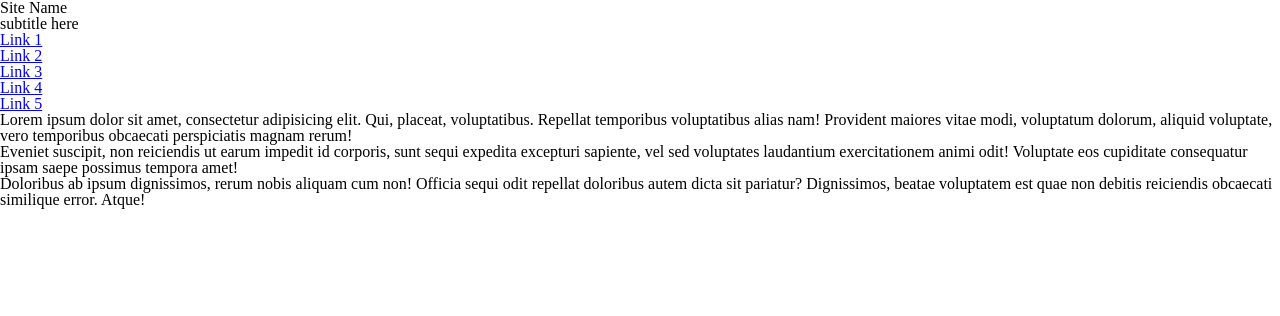
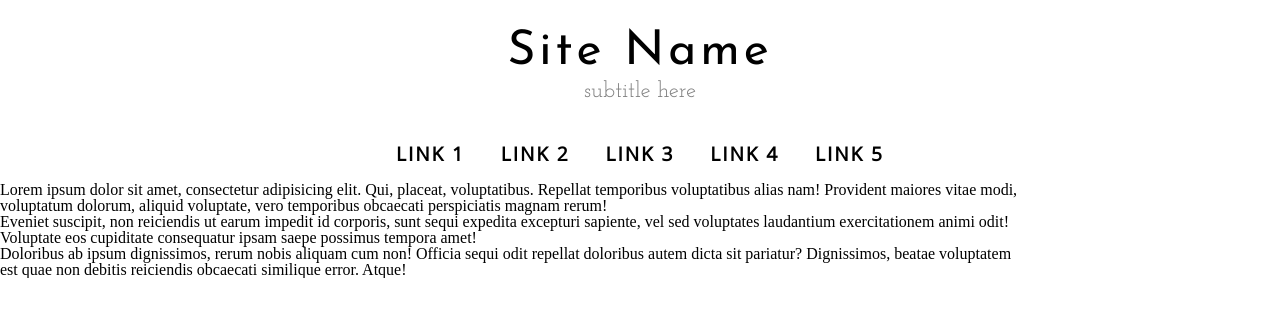
Before and after one commit to calebhsu/custoplate, a plain HTML site: page index.html in a window 1280 px wide. Drawn offline with nearby package versions, Linux system fonts and the light colour scheme; a script that the page names is missing; a web font is replaced by a local one.

Commit message:
Added nav styling

```diff
--- a/index.html
+++ b/index.html
@@ -31,7 +31,7 @@
     </ul>
   </nav>
 
-  <main>
+  <main class="container">
     <section>
       <p>Lorem ipsum dolor sit amet, consectetur adipisicing elit. Qui, placeat, voluptatibus. Repellat temporibus voluptatibus alias nam! Provident maiores vitae modi, voluptatum dolorum, aliquid voluptate, vero temporibus obcaecati perspiciatis magnam rerum!</p>
     </section>
--- a/scss/_base.scss
+++ b/scss/_base.scss
@@ -0,0 +1,56 @@
+/* Global CSS */
+html, body {
+  overflow-x: hidden;
+}
+
+header {
+  line-height: 2.5em;
+  margin: 2em auto;
+  text-align: center;
+
+  h1 {
+    font-family: $font-header;
+    font-size: 3em;
+    letter-spacing: 0.08em;
+  }
+  p {
+    color: $grey;
+    font-family: $font-serif;
+    font-size: 1.4em;
+    text-transform: lowercase;
+  }
+}
+
+nav {
+  color: $black;
+  font-family: $font-body;
+  font-size: 1.2em;
+  margin: 1em;
+  text-align: center;
+  text-transform: uppercase;
+
+  li {
+    display: inline;
+    padding: 0.8em;
+  }
+
+  a {
+    color: black;
+    font-weight: 600;
+    letter-spacing: 0.1em;
+    text-decoration: none;
+
+    @include transition(0.5s ease-in-out);
+  }
+  a:hover {
+    letter-spacing: 0.2em
+  }
+  a:visited {
+    color: $grey
+  }
+}
+
+/* Special Styles */
+.container {
+  width: 80%;
+}
--- a/scss/_mixins.scss
+++ b/scss/_mixins.scss
@@ -0,0 +1,31 @@
+@mixin animation($animate...) {
+  $max: length($animate);
+  $animations: '';
+
+  @for $i from 1 through $max {
+      $animations: #{$animations + nth($animate, $i)};
+
+      @if $i < $max {
+          $animations: #{$animations + ", "};
+      }
+  }
+  -webkit-animation: $animations;
+  -moz-animation: $animations;
+  -o-animation: $animations;
+  animation: $animations;
+}
+
+@mixin keyframes($animationName) {
+  @-webkit-keyframes #{$animationName} {
+      @content;
+  }
+  @-moz-keyframes #{$animationName} {
+      @content;
+  }
+  @-o-keyframes #{$animationName} {
+      @content;
+  }
+  @keyframes #{$animationName} {
+      @content;
+  }
+}
--- a/scss/_variables.scss
+++ b/scss/_variables.scss
@@ -1,6 +1,12 @@
-@import url(https://fonts.googleapis.com/css?family=Open+Sans|Monserrat|Lato|Corbel|Century|Josefin+Sans|La+Belle+Aurore);
+@import url(https://fonts.googleapis.com/css?family=Open+Sans|Monserrat|Lato|Corbel|Century|Josefin+Sans|Josefin+Slab|La+Belle+Aurore);
 
+/* Fonts */
 $font-body: 'Montserrat', 'Open Sans', 'Corbel', sans-serif;
-$font-header: 'Century', Garamond, serif;
-$font-header2: 'Josefin Sans', 'Lato', sans-serif;
+$font-header: 'Josefin Sans', 'Lato', sans-serif;
+$font-serif: 'Century', 'Josefin Slab', Garamond, serif;
 $font-fancy: 'La Belle Aurore';
+
+/* Colors */
+$black: rgba(0, 0, 0, 0.8);
+$grey: rgba(0, 0, 0, 0.5);
+$white: rgba(0, 0, 0, 0.8);
```
Also changed, not shown: css/main.css.
